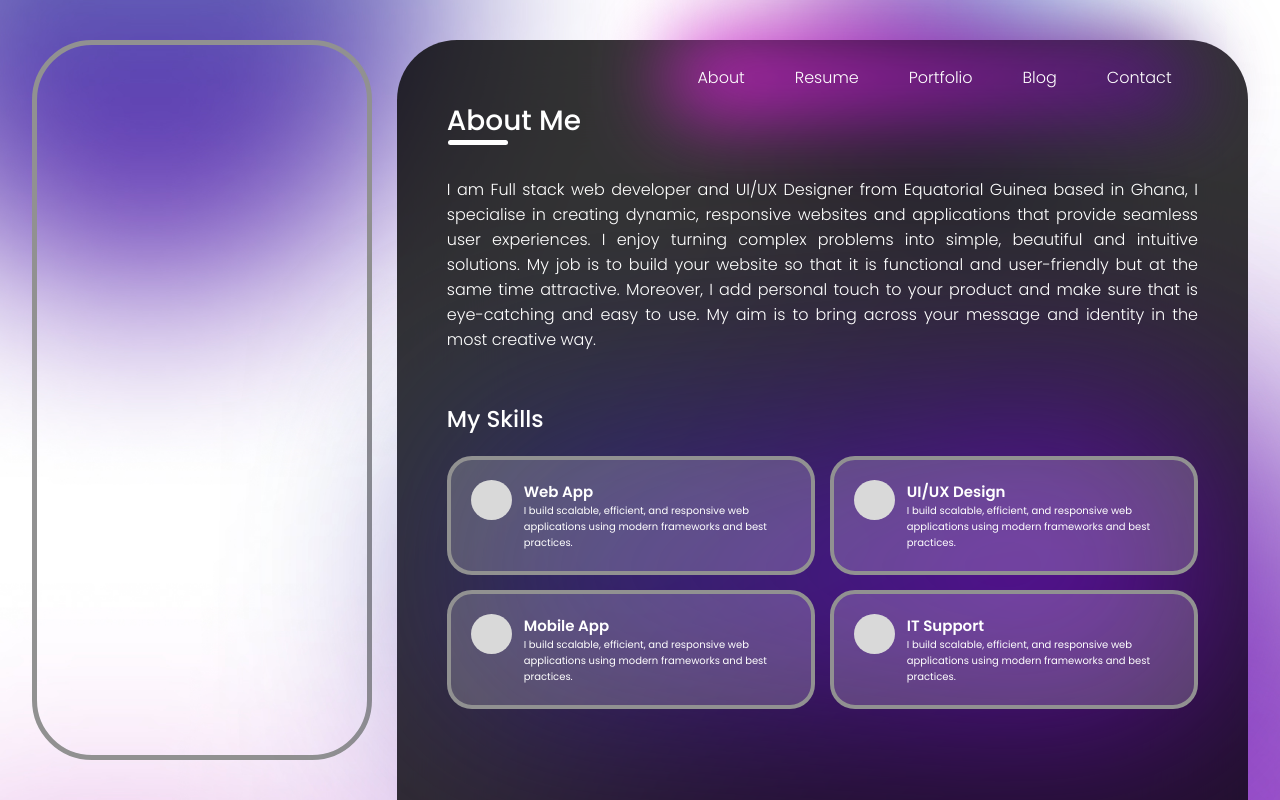
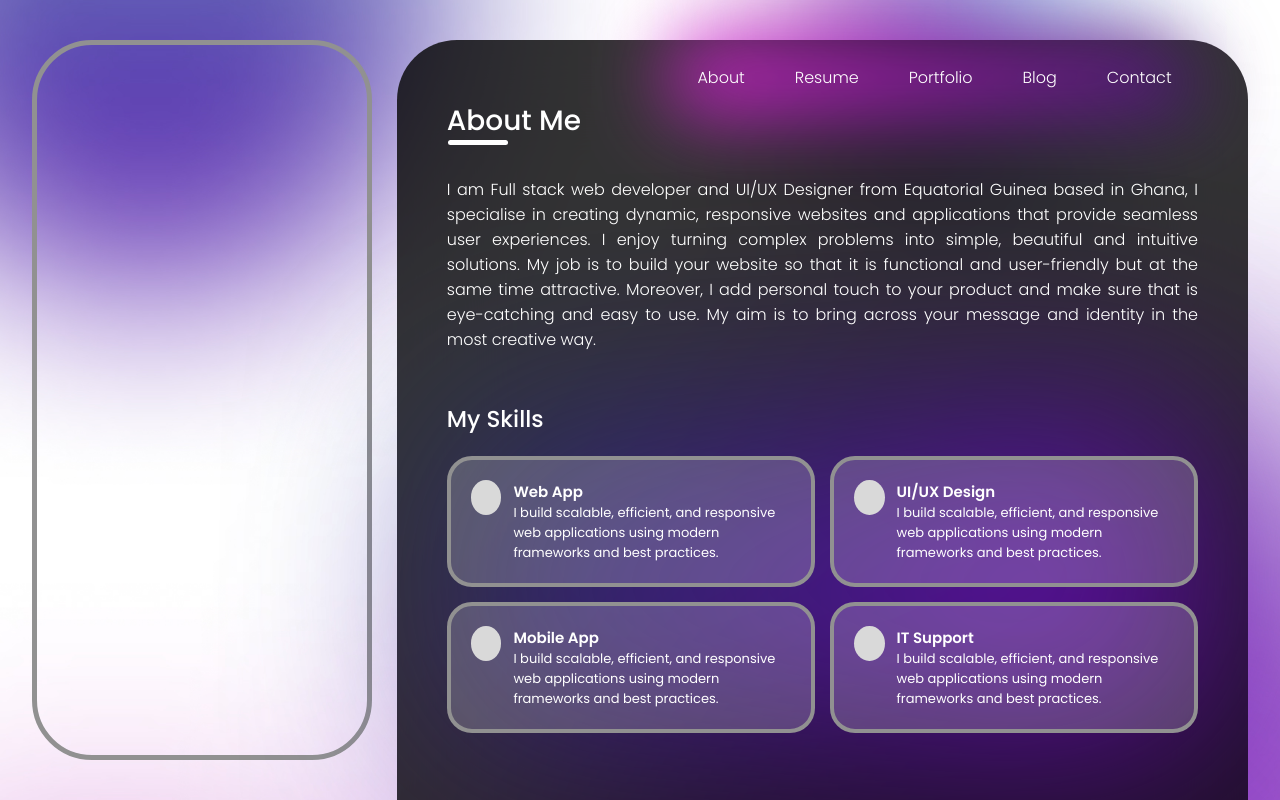
Before and after one commit to NapiTech-dev/my-portfolio, a React (Vite) app: page / in a window 1280 px wide. Shown: the top 800 px of the page. Built offline with nearby package versions, Linux system fonts and the light colour scheme.

Commit message:
skill section almost done

```diff
--- a/src/styles/SkillSection.css
+++ b/src/styles/SkillSection.css
@@ -42,8 +42,8 @@
 .icon-background {
   background: #D9D9D9;
   border-radius: 50%;
-  height: 40px;
-  width: 80px;
+  height: 35px;
+  width: 75px;
 }
 
 .skill-title {
@@ -52,5 +52,5 @@
 }
 
 .skill-text {
-  font-size: 10px;
+  font-size: 13px;
 }
```
